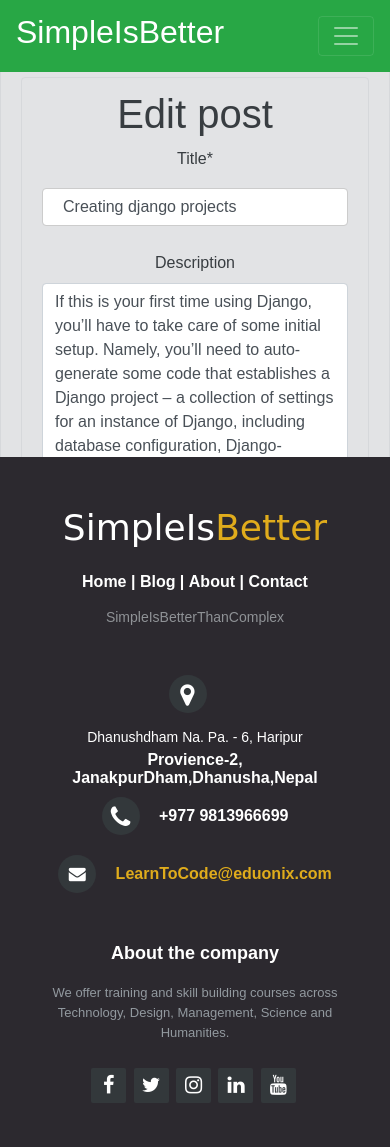
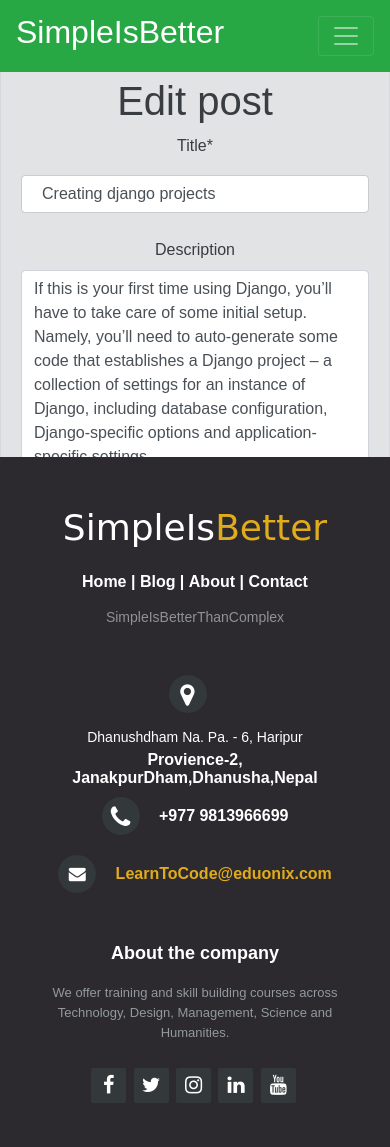
Before and after one commit to dillipsingh99/djangoblog, a Django app: page /blog/1/edit in a window 390 px wide. Shown: the top 1147 px of the page. Run offline with Django 3.2, Linux system fonts and the light colour scheme; a user stored in the database is signed in; data comes from the database, SQL or seed files in the repository; both versions use the stored data as it was after the commit; some libraries are stand-ins or nearby versions.

Commit message:
final commit for responsive app

```diff
--- a/post/templates/blog_edit.html
+++ b/post/templates/blog_edit.html
@@ -2,7 +2,7 @@
 {% load crispy_forms_tags %}
 {% load static %}
 {% block content %}
-<div class="alert alert-secondary " role="alert">
+
     <h1>Edit post</h1>
     <form action="" method="post" enctype="multipart/form-data">
         {% csrf_token %}
@@ -10,5 +10,5 @@
         {{ form | crispy }}
         <input type="submit" value="Update">
     </form>
-</div>
+
 {% endblock content %}
```
Also changed, not shown: db.sqlite3.
